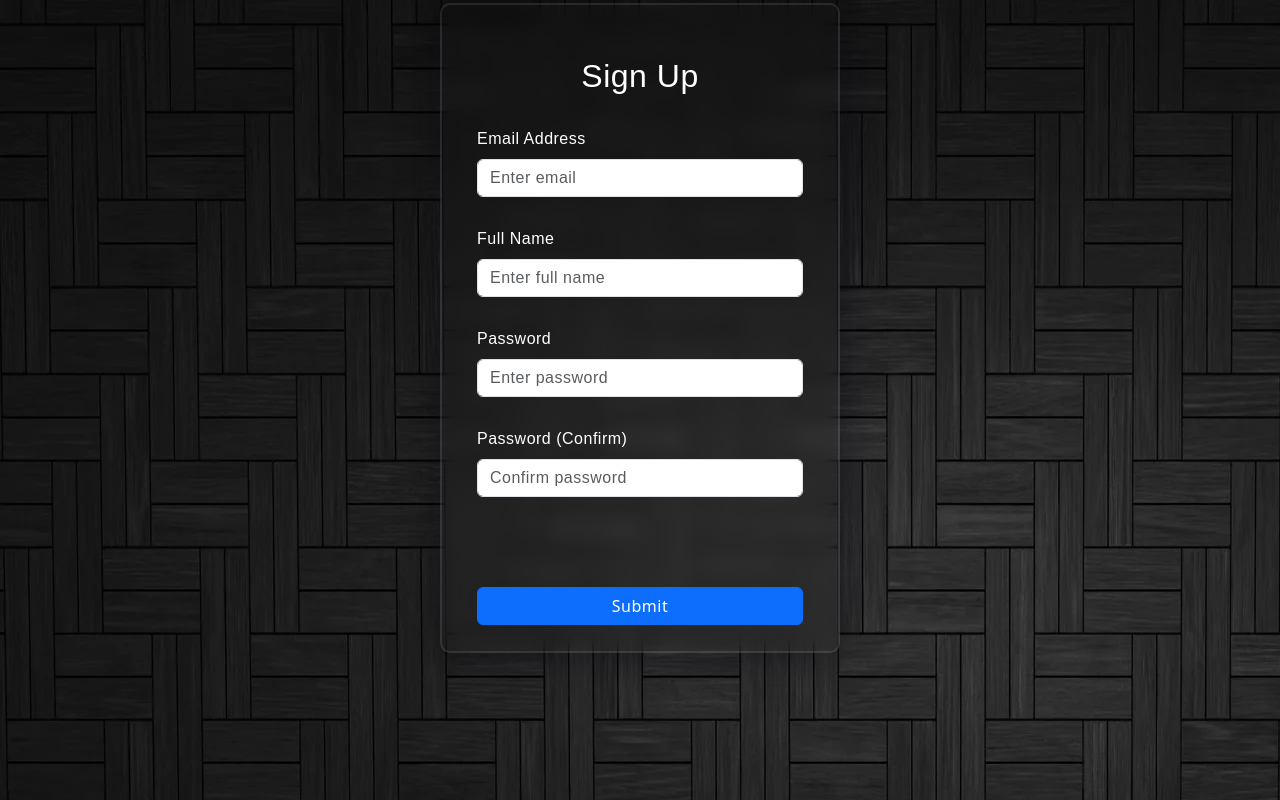
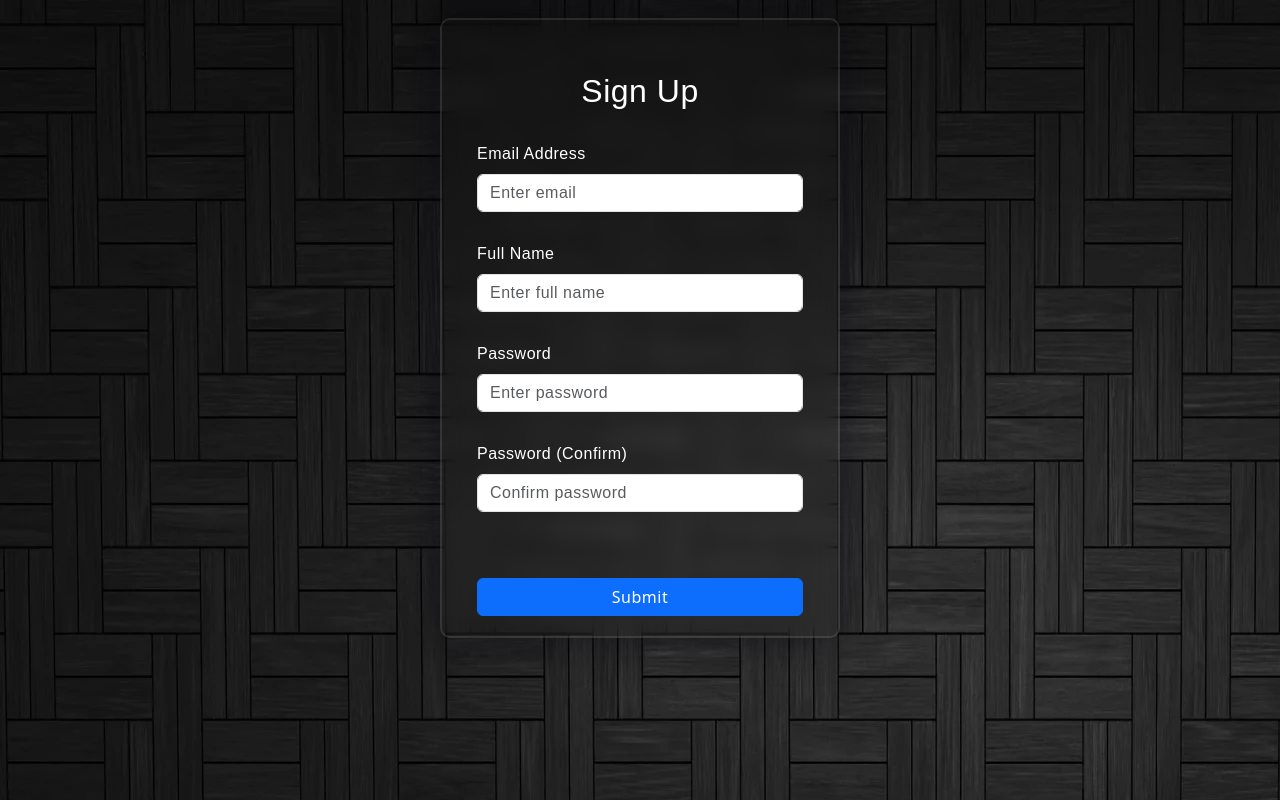
Before and after one commit to KarimChaouch/Web-App, a Flask app: template website/templates/sign_up.html in a window 1280 px wide. Shown: the part 72-872 px from the top of the page. Run offline with Flask 2, Linux system fonts and the light colour scheme; the template is opened without the code that fills it, so the values that code supplies are empty; some libraries are stand-ins or nearby versions.

Commit message:
update layout

```diff
--- a/website/static/sign-up.css
+++ b/website/static/sign-up.css
@@ -9,7 +9,7 @@
     bottom: -80px;
   }
   form {
-    height: 650px;
+    height: 620px;
     width: 400px;
     background-color: transparent;
     position: absolute;
--- a/website/templates/sign_up.html
+++ b/website/templates/sign_up.html
@@ -46,7 +46,6 @@ content %}
       placeholder="Confirm password"
     />
   </div>
-  <br />
   <button type="submit" class="btn btn-primary">Submit</button>
 </form>
 {% endblock %}
```
